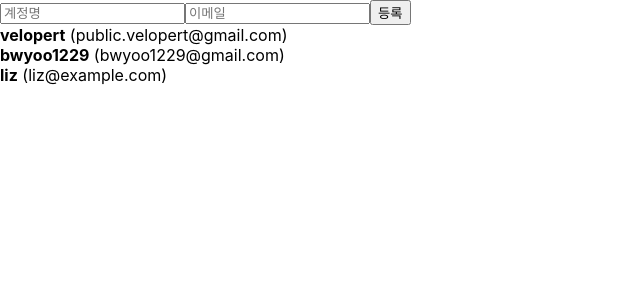
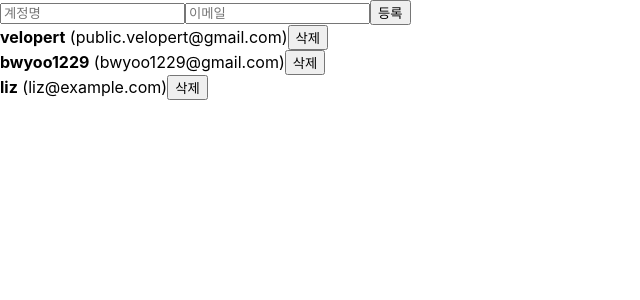
Before and after one commit to bwyoo1229/fc-react, a React (Create React App) app: page / in a window 1280 px wide. Shown: the top 300 px of the page, without its empty margins (0-640 px from the left). Built offline with nearby package versions, Linux system fonts and the light colour scheme.

Commit message:
배열에 항목 제거하기
배열의 항목을 제거할때 불변성을 유지하기 위해 filter 함수를 사용해준다.

```diff
--- a/src/App.js
+++ b/src/App.js
@@ -54,10 +54,15 @@
     nextId.current += 1;
   };
 
+  // 배열의 요소를 제거할때 불변성을 유지하기 위해서 filter 함수를 사용해준다.
+  const onRemove = (id) => {
+    setUsers(users.filter((user) => user.id !== id));
+  };
+
   return (
     <>
       <CreateUser username={username} email={email} onChange={onChange} onCreate={onCreate} />
-      <UserList users={users} />
+      <UserList users={users} onRemove={onRemove} />
     </>
   );
 }
--- a/src/UserList.js
+++ b/src/UserList.js
@@ -2,21 +2,23 @@
 
 // 하나의 컴포넌트 파일에 두개의 컴포넌트를 만들어도 상관 없다
 // props를 받아올때 비구조화 할당 이용
-function User({ user }) {
+function User({ user, onRemove }) {
+  const { username, email, id } = user;
   return (
     <div>
-      <b>{user.username}</b> <span>({user.email})</span>
+      <b>{username}</b> <span>({email})</span>
+      <button onClick={() => onRemove(id)}>삭제</button>
     </div>
   );
 }
-function UserList({ users }) {
+function UserList({ users, onRemove }) {
   // Each child in a list should have a unique "key" prop.
   // 효율적인 re-rendering을 위해서 각 배열의 고유한 key 값을 지정해주어야 한다.
   // re-rendering 할때 key 값을 통해서 객체들을 관리하고 있기 때문에 배열에서 특정 객체의 추가/ 삭제가 효율적으로 된다.
   return (
     <div>
       {users.map((user) => (
-        <User user={user} key={user.id} />
+        <User user={user} key={user.id} onRemove={onRemove} />
       ))}
       {/* 만약 key으로 쓸 수 있는 고유 값이 없다면 index 값을 넣어줄 수 있다. 하지만 비효율적 */}
       {/* {users.map((user, index) => (
```
